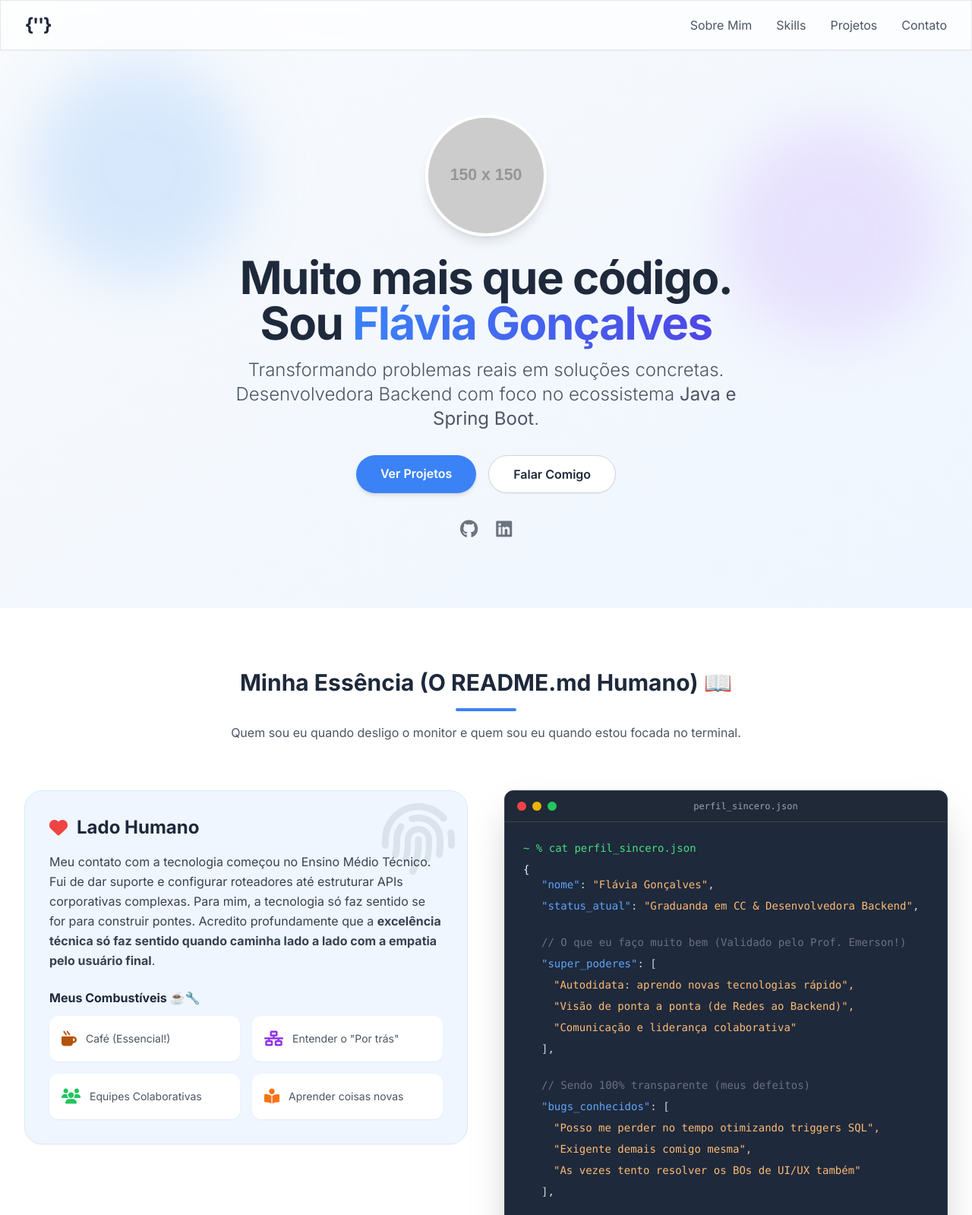
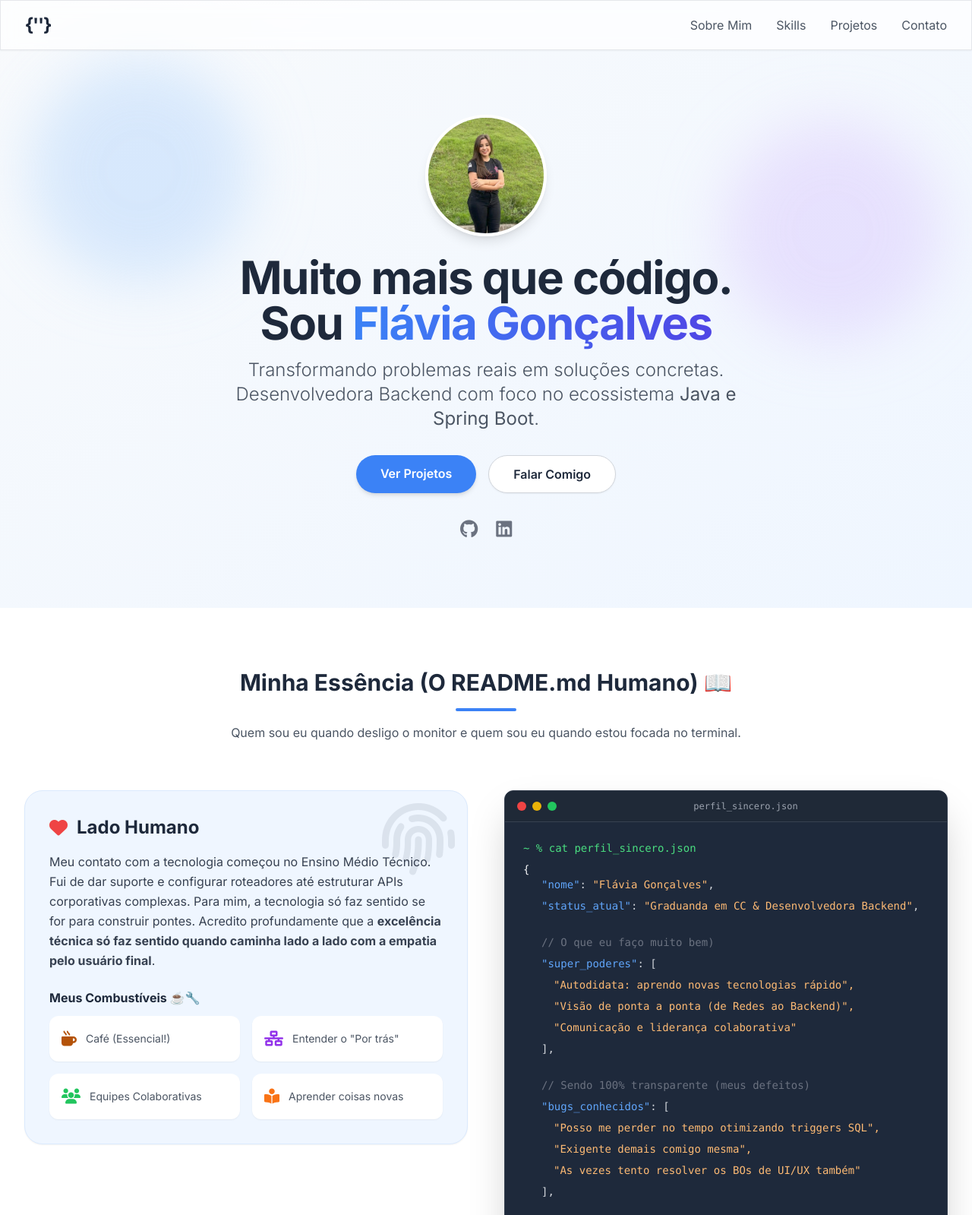
Before and after one commit to FlaviaMarcella/FlaviaMarcella, a plain HTML site: page index.html in a window 1280 px wide. Shown: the top 1599 px of the page at 76% size. Drawn offline with nearby package versions, Linux system fonts and the light colour scheme; placeholder pictures from the web are drawn by us.

Commit message:
Update profile image and GitHub link

```diff
--- a/index.html
+++ b/index.html
@@ -86,7 +86,7 @@
 
         <div class="max-w-7xl mx-auto px-4 sm:px-6 lg:px-8 relative z-10">
             <div class="text-center">
-                <img src="https://placehold.co/150x150/1e293b/ffffff?text=Sua+Foto" alt="Minha Foto" class="w-32 h-32 md:w-40 md:h-40 rounded-full mx-auto mb-6 object-cover border-4 border-white shadow-lg">
+                <img src="/SquareProfissional.jpg" alt="Minha Foto" class="w-32 h-32 md:w-40 md:h-40 rounded-full mx-auto mb-6 object-cover border-4 border-white shadow-lg">
                 <h1 class="text-4xl md:text-6xl font-extrabold text-dark tracking-tight mb-4">
                     Muito mais que código. <br class="hidden md:block" />
                     Sou <span class="text-primary text-transparent bg-clip-text bg-gradient-to-r from-blue-500 to-indigo-600">Flávia Gonçalves</span>
@@ -103,7 +103,7 @@
                     </a>
                 </div>
                 <div class="mt-8 flex justify-center gap-6">
-                    <a href="https://github.com/seugithub" target="_blank" class="text-gray-500 hover:text-dark text-2xl transition-colors"><i class="fab fa-github"></i></a>
+                    <a href="https://github.com/FlaviaMarcella" target="_blank" class="text-gray-500 hover:text-dark text-2xl transition-colors"><i class="fab fa-github"></i></a>
                     <a href="https://linkedin.com/in/flaviamarcella" target="_blank" class="text-gray-500 hover:text-blue-700 text-2xl transition-colors"><i class="fab fa-linkedin"></i></a>
                 </div>
             </div>
@@ -172,7 +172,7 @@
                             <p><span class="text-blue-400">"nome"</span>: <span class="text-orange-300">"Flávia Gonçalves"</span>,</p>
                             <p><span class="text-blue-400">"status_atual"</span>: <span class="text-orange-300">"Graduanda em CC & Desenvolvedora Backend"</span>,</p>
                             <br>
-                            <p class="text-gray-500">// O que eu faço muito bem (Validado pelo Prof. Emerson!)</p>
+                            <p class="text-gray-500">// O que eu faço muito bem)</p>
                             <p><span class="text-blue-400">"super_poderes"</span>: [</p>
                             <p class="pl-4 text-orange-300">"Autodidata: aprendo novas tecnologias rápido",</p>
                             <p class="pl-4 text-orange-300">"Visão de ponta a ponta (de Redes ao Backend)",</p>
```
